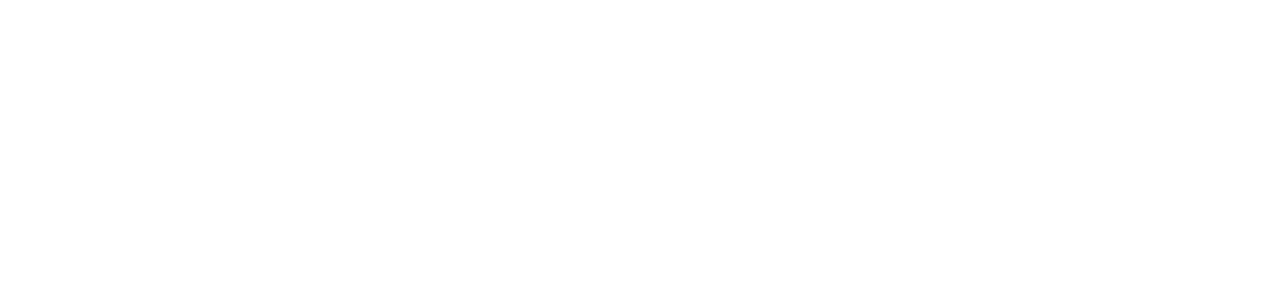
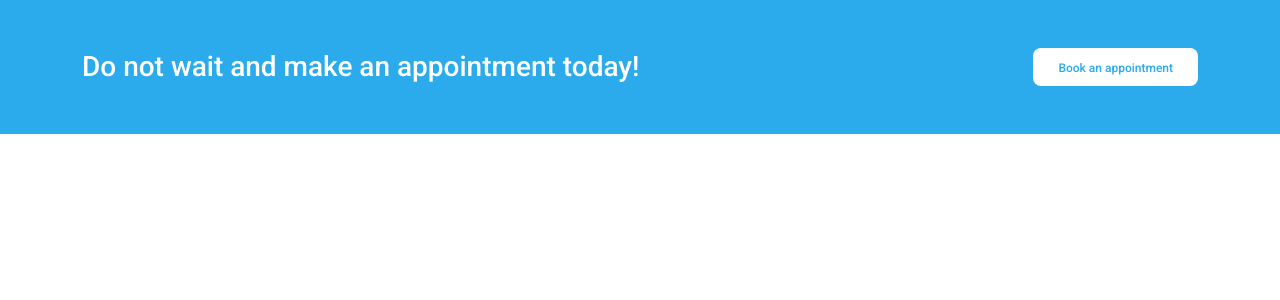
Before and after one commit to johanssonfridamaria/GruppB, a Vue app in the folder app/: page / in a window 1280 px wide. Shown: the top 300 px of the page. Built offline with nearby package versions, Linux system fonts and the light colour scheme.

Commit message:
created appointment component and added btn class btn-white and hover effect, added bg-blue class and removed boxshadow from btn

```diff
--- a/app/src/components/Appointment/Appointment.vue
+++ b/app/src/components/Appointment/Appointment.vue
@@ -1,8 +1,45 @@
-<template></template>
+<template>
+  <div class="py-5 bg-blue">
+    <div class="container">
+      <div class="row justify-content-between align-items-center">
+        <div
+          class="col-12 col-md-8 d-flex justify-content-center justify-content-md-start"
+        >
+          <h3 class="text-white mb-4 mb-md-0 text-center">
+            Do not wait and make an appointment today!
+          </h3>
+        </div>
+        <div
+          class="col-12 col-md-4 d-flex justify-content-center justify-content-md-end"
+        >
+          <button class="btn btn-white">Book an appointment</button>
+        </div>
+      </div>
+    </div>
+  </div>
+</template>
 
 <script>
 export default {};
 </script>
 
-<style>
+<style scoped>
+.bg-blue {
+  background: #2baaec;
+}
+.btn {
+  box-shadow: none !important;
+  text-transform: none !important;
+}
+.btn-white {
+  background: #fff;
+  color: #2baaec;
+  border: 0.1rem solid transparent;
+  border-radius: 0.5rem;
+}
+.btn-white:hover {
+  background: #2baaec;
+  color: #fff;
+  border: 0.1rem solid #fff;
+}
 </style>
```
